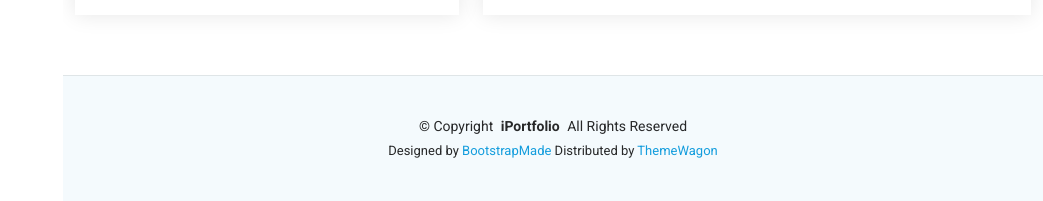
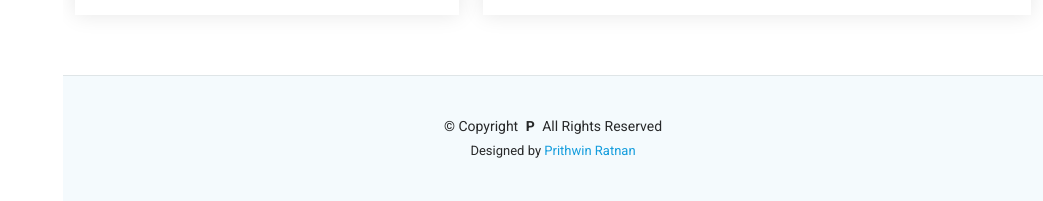
Before and after one commit to Prithwin55/Portfolio, a plain HTML site: page index.html in a window 1280 px wide. Shown: the part 6499-6700 px from the top of the page, without its empty margins (237-1280 px from the left). Drawn offline with Linux system fonts and the light colour scheme.

Commit message:
Update index.html

```diff
--- a/index.html
+++ b/index.html
@@ -607,14 +607,11 @@ frameborder="0" style="border:0; width: 100%; height: 270px;" allowfullscreen=""
 
     <div class="container">
       <div class="copyright text-center ">
-        <p>© <span>Copyright</span> <strong class="px-1 sitename">iPortfolio</strong> <span>All Rights Reserved</span></p>
+        <p>© <span>Copyright</span> <strong class="px-1 sitename">P</strong> <span>All Rights Reserved</span></p>
       </div>
       <div class="credits">
-        <!-- All the links in the footer should remain intact. -->
-        <!-- You can delete the links only if you've purchased the pro version. -->
-        <!-- Licensing information: https://bootstrapmade.com/license/ -->
-        <!-- Purchase the pro version with working PHP/AJAX contact form: [buy-url] -->
-        Designed by <a href="https://bootstrapmade.com/">BootstrapMade</a> Distributed by <a href="https://themewagon.com">ThemeWagon</a>
+
+        Designed by <a href="#">Prithwin Ratnan</a>
       </div>
     </div>
 
```
